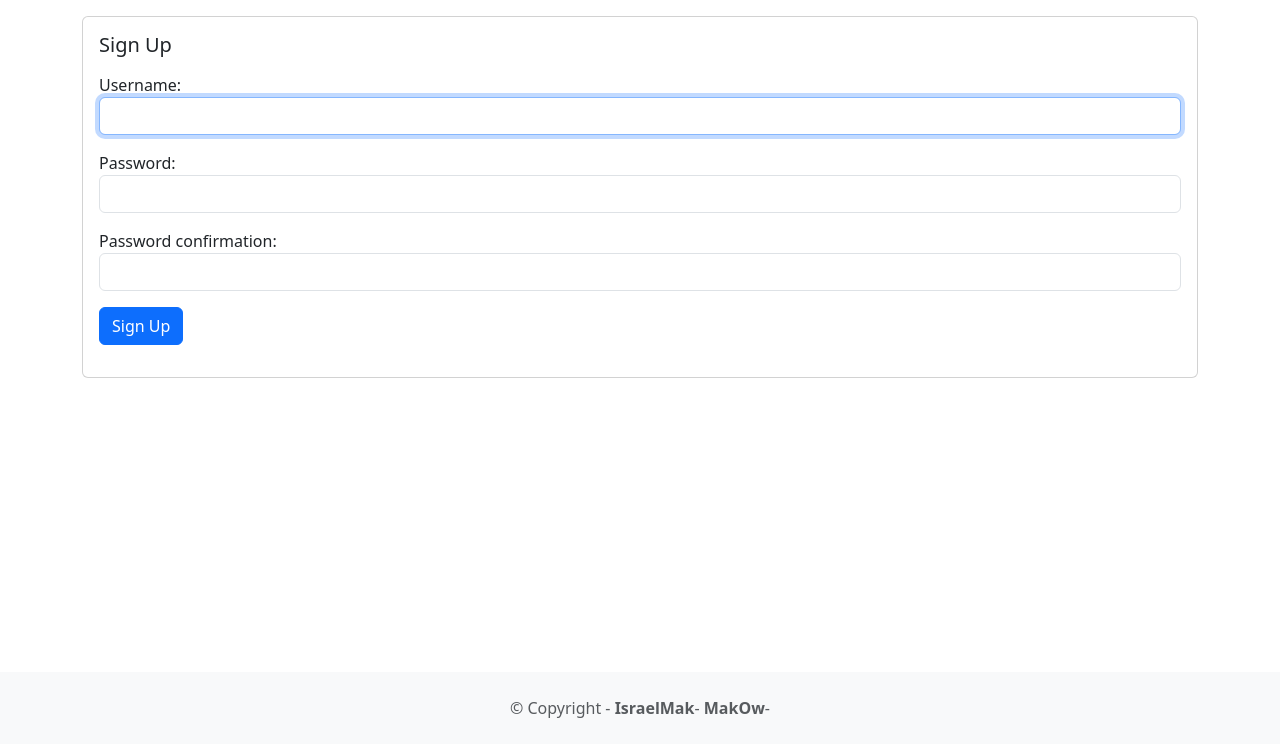
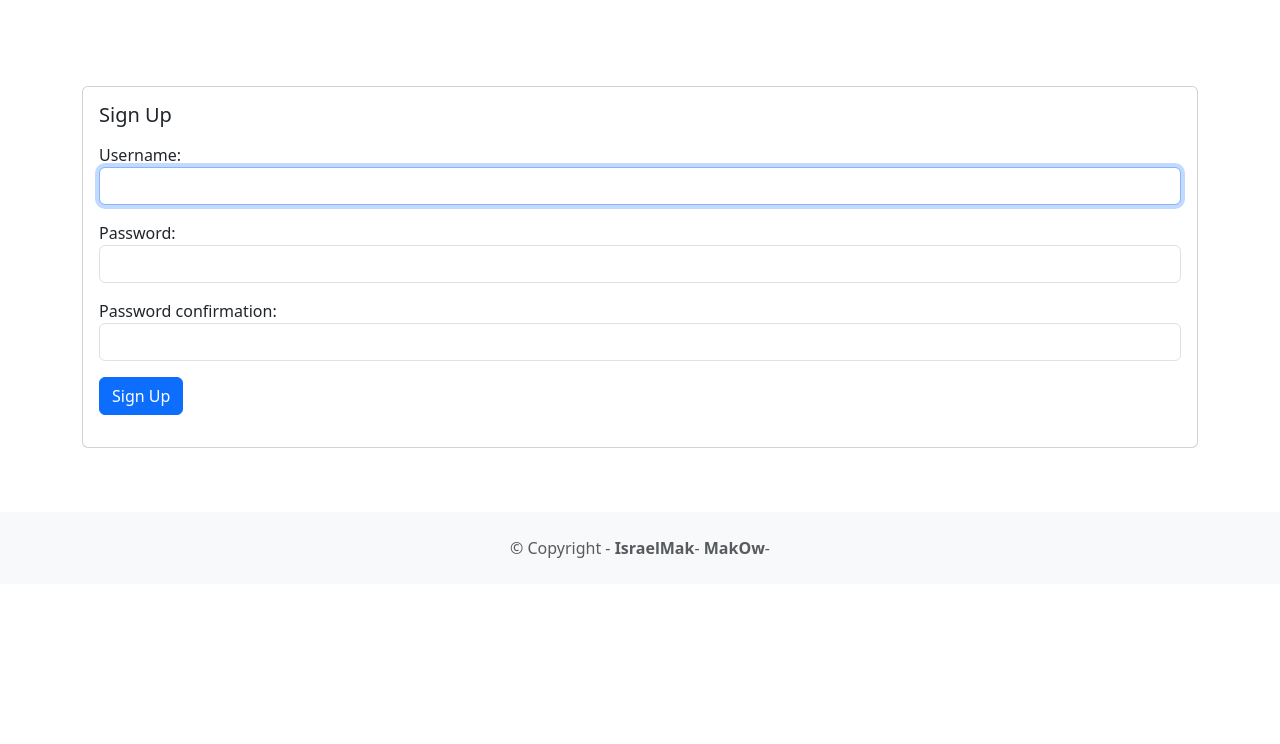
Before and after one commit to Israel-DL/Movie-Reviews-app, a Django app: page /accounts/signupaccount/ in a window 1280 px wide. Shown: the part 56-800 px from the top of the page. Run offline with Django 4.2, Linux system fonts and the light colour scheme.

Commit message:
Fourth Commit

```diff
--- a/accounts/templates/loginaccount.html
+++ b/accounts/templates/loginaccount.html
@@ -1,6 +1,6 @@
 {% extends 'base.html' %}
 {% block content %}
-<div class="card mb-3">
+<div class="card mb-3" style="margin-top: 100px;">
     <div class="row g-0">
         <div>
             <div class="card-body">
--- a/accounts/templates/signupaccount.html
+++ b/accounts/templates/signupaccount.html
@@ -1,6 +1,6 @@
 {% extends 'base.html' %}
 {% block content %}
-<div class="card mb-3">
+<div class="card mb-3" style="margin-top: 70px;">
     <div class="row g-0">
         <div>
             <div class="card-body">
--- a/moviereviews/templates/base.html
+++ b/moviereviews/templates/base.html
@@ -36,7 +36,7 @@
     {% block content %}
     {% endblock content %}
 </div>
-<footer class="text-center text-lg-start bg-light text-muted mt-5" style="position: fixed; left: 0; bottom: 0; width: 100%;">
+<footer class="text-center text-lg-start bg-light text-muted mt-5" style="left: 0; bottom: 0; width: 100%;">
     <div class="text-center p-4 ">
         © Copyright -
         <a class="text-reset fw-bold text-decoration-none" target="_blank" href="#">IsraelMak</a>-
```
